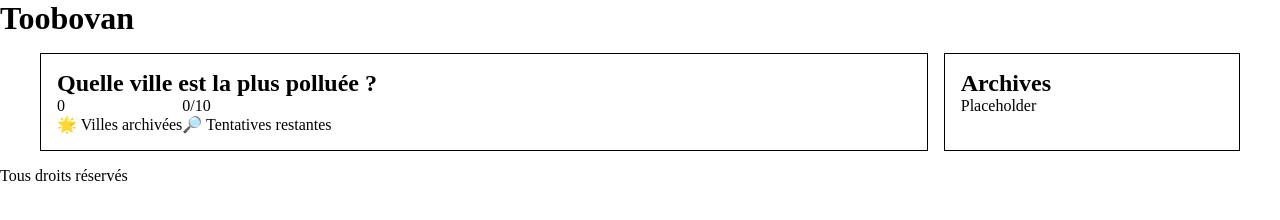
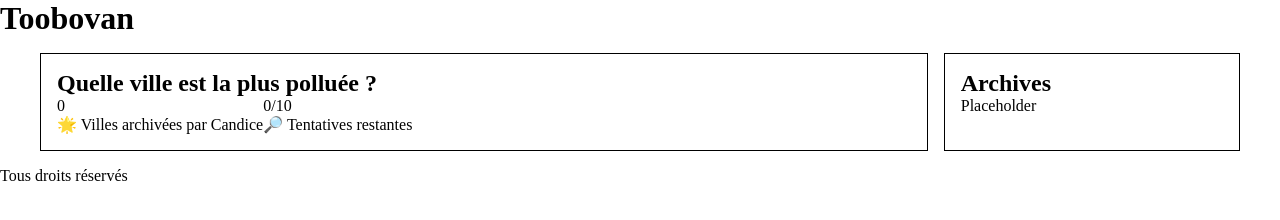
Before and after one commit to Hikki-ko/mini_projet_g2, a plain HTML site: page index.html in a window 1280 px wide. Drawn offline with Linux system fonts and the light colour scheme.

Commit message:
coucou j'ai modifié

```diff
--- a/index.html
+++ b/index.html
@@ -21,7 +21,7 @@
             <!-- Nombre de réponses correctes -->
             <div class="score_item">
               <span class="score_value" id="correctScore">0</span>
-              <span>🌟 Villes archivées</span>
+              <span>🌟 Villes archivées par Candice</span>
             </div>
             <!-- Nombre de questions restantes -->
             <div class="score_item">
```
